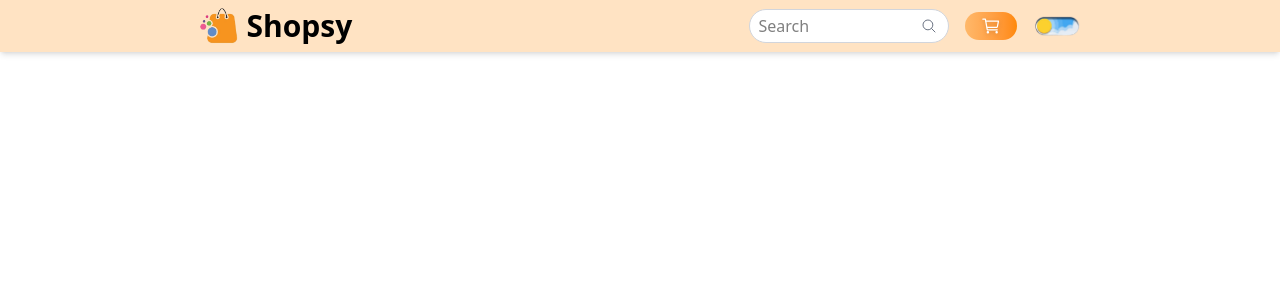
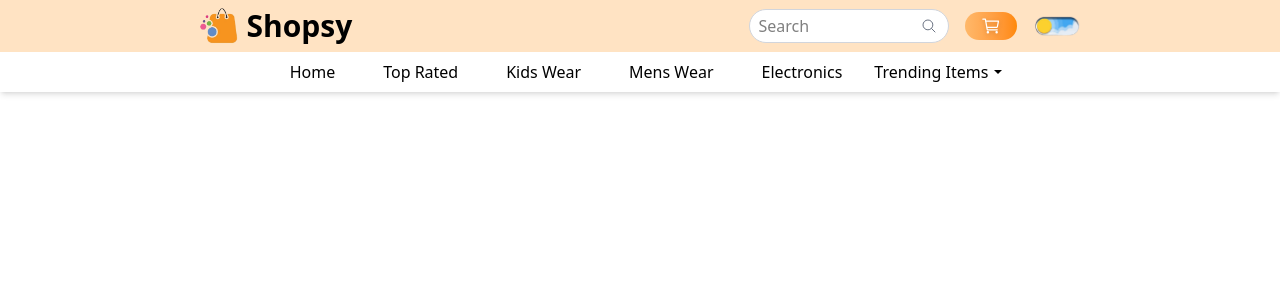
Before and after one commit to FahadAlHossain/react-ecommerce, a React (Vite) app: page / in a window 1280 px wide. Shown: the top 300 px of the page. Built offline with nearby package versions, Linux system fonts and the light colour scheme.

Commit message:
navbar complete

```diff
--- a/src/components/Navbar/Navbar.jsx
+++ b/src/components/Navbar/Navbar.jsx
@@ -2,7 +2,54 @@ import React from "react";
 import Logo from "../../assets/logo.png";
 import { IoSearchOutline } from "react-icons/io5";
 import { IoCartOutline } from "react-icons/io5";
+import { IoMdArrowDropdown } from "react-icons/io";
 import DarkMode from "./DarkMode";
+
+const Menu = [
+  {
+    id: 1,
+    name: "Home",
+    link: "/#",
+  },
+  {
+    id: 2,
+    name: "Top Rated",
+    link: "/services",
+  },
+  {
+    id: 3,
+    name: "Kids Wear",
+    link: "/#",
+  },
+  {
+    id: 4,
+    name: "Mens Wear",
+    link: "/#",
+  },
+  {
+    id: 5,
+    name: "Electronics",
+    link: "/#",
+  },
+];
+
+const DropDownLinks = [
+  {
+    id: 1,
+    name: "Trending Products",
+    link: "#",
+  },
+  {
+    id: 2,
+    name: "Best Selling",
+    link: "#",
+  },
+  {
+    id: 3,
+    name: "Top Rated",
+    link: "#",
+  },
+];
 
 const Navbar = () => {
   return (
@@ -17,7 +64,7 @@ const Navbar = () => {
           <div className="flex items-center justify-between gap-4">
             <div className="relative group hidden sm:block">
               <input
-                className="bg-white w-[200px] sm:w-[200px] group-hover:w-[300px] transition-all duration-300 rounded-full border border-gray-300 px-2 py-1 focus:outline-none focus:border-1 focus:border-orange-400"
+                className="bg-white w-[200px] sm:w-[200px] group-hover:w-[300px] transition-all duration-300 rounded-full border border-gray-300 px-2 py-1 focus:outline-none focus:border-1 focus:border-orange-400 dark:border-gray-500 dark:bg-gray-800"
                 type="text"
                 placeholder="Search"
               />
@@ -34,10 +81,41 @@ const Navbar = () => {
             </button>
 
             <div>
-                <DarkMode/>
+              <DarkMode />
             </div>
           </div>
         </div>
+      </div>
+      <div className="flex justify-center">
+        <ul className="sm:flex hidden items-center gap-4">
+          {Menu.map((data) => (
+            <li key={data.id}>
+              <a
+                className="inline-block px-4 hover:text-orange-300 duration-200"
+                href={data.link}
+              >
+                {data.name}
+              </a>
+            </li>
+          ))}
+          <li className="group relative cursor-pointer">
+            <a className="flex items-center gap-[2px] py-2" href="#">
+              Trending Items
+              <span className="transition-all duration-200 group-hover:rotate-180">
+                <IoMdArrowDropdown />
+              </span>
+            </a>
+            <div className="absolute z-[9999] hidden group-hover:block w-[150px] rounded-md bg-white p-2 text-black shadow-md">
+              <ul>
+                {DropDownLinks.map((data) => (
+                  <li key={data.id}>
+                    <a className="inline-block w-full rounded-md p-2 hover:bg-orange-300/20" href={data.link}>{data.name}</a>
+                  </li>
+                ))}
+              </ul>
+            </div>
+          </li>
+        </ul>
       </div>
     </div>
   );
```
